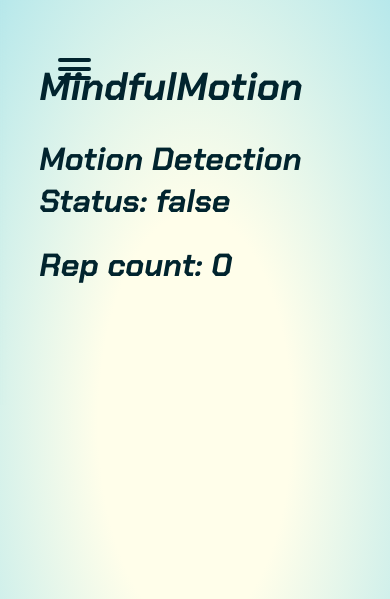
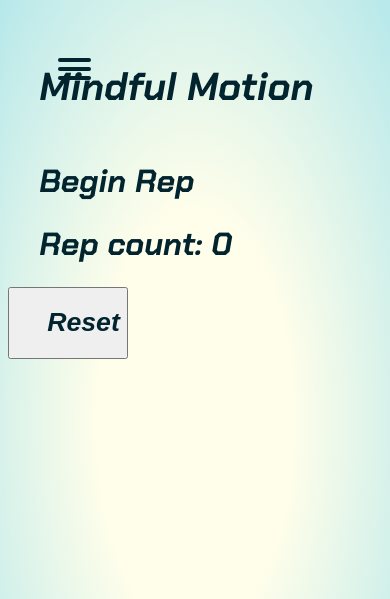
Before and after one commit to troy-wu/team1, a Flask app: page / in a window 390 px wide. Shown: the top 599 px of the page. Run offline with Flask 3, Linux system fonts and the light colour scheme; some libraries are stand-ins or nearby versions.

Commit message:
hamburger button, increased rate of fill

```diff
--- a/motionTutorial.py
+++ b/motionTutorial.py
@@ -65,12 +65,12 @@ def motion_detection_function():
             print("Motion Detected")
             amount_of_movement+=1
             print(amount_of_movement)
-            socketio.emit('motion_update', {'motion_detected': True})
+            socketio.emit('motion_update', 'Return to Starting Position')
             socketio.emit('count_update', amount_of_movement)
 
         elif status_list[-1]==0 and status_list[-2]==1:
             time_stamp.append(datetime.now())
-            socketio.emit('motion_update', {'motion_detected': False})
+            socketio.emit('motion_update', 'Begin Rep')
             socketio.emit('count_update', amount_of_movement)
 
 
--- a/static/styles.css
+++ b/static/styles.css
@@ -79,6 +79,12 @@ body {
     position: fixed;
     bottom: 0;
     width: 100%;
+
+}
+
+.flex-container {
+  z-index: 1000;
+  position: absolute;
 }
 
 h1 {
@@ -93,9 +99,14 @@ h1 {
   }
 
   #lookgood {
+    display: flex;
     transition: 700ms ease;
     font-size: 5vw;
     font-style: italic;
+    justify-content: center;
+    z-index: 500;
+    position: relative;;
+
 
   }
 
@@ -139,7 +150,7 @@ h1 {
       display: block;
       position: relative;
       top: 50px;
-      z-index: 1;
+      z-index: 1999;
       -webkit-user-select: none;
       user-select: none;
    }
@@ -160,7 +171,7 @@ h1 {
       cursor: pointer;
       opacity: 0;
      /* hide this */
-      z-index: 2;
+      z-index: 2000;
      /* and place it over the hamburger */
       -webkit-touch-callout: none;
    }
@@ -173,7 +184,7 @@ h1 {
       position: relative;
       background: #01242e;
       border-radius: 3px;
-      z-index: 1;
+      z-index: 1999;
       transform-origin: 4px 0px;
       transition: transform 0.5s cubic-bezier(0.77, 0.2, 0.05, 1), background 0.5s cubic-bezier(0.77, 0.2, 0.05, 1), opacity 0.55s ease;
    }
--- a/templates/index.html
+++ b/templates/index.html
@@ -12,8 +12,6 @@
         @import url('https://fonts.googleapis.com/css2?family=Chakra+Petch:ital,wght@1,700&display=swap');
         </style>
 
-</head>
-</head>
 </head>
 <body>
     <header>
@@ -36,24 +34,37 @@
 
 
     <script>
+        var stat = false;
         const socket = io.connect('http://' + document.domain + ':' + location.port);
 
         socket.on('motion_update', function(data) {
             const motionStatusElement = document.getElementById('motionStatus');
-            motionStatusElement.textContent = data.motion_detected ? 'on' : 'off';
+            motionStatusElement.textContent = data;
         });
 
         socket.on('count_update', function(data) {
+
             const countElement = document.getElementById('count');
+            if (stat==true) {
+                data = 0;
+            }
             countElement.textContent = data;
+            document.getElementById("footer").style.height = 4 * data + 'vw';
+            stat=false;
         });
+
+        function reset() {
+            stat=true;
+        }
     </script>
-   <div class="flex-container">
+
     <div id="lookgood" class="motivation">
-        <h1>MindfulMotion</h1>
+        <h1>Mindful Motion</h1>
     </div>
-    <h1>Motion Detection Status: <span id="motionStatus">false</span></h1>
-    <h1>Rep count: <span id="count">0</span></h1>
+    <div class="flex-container">
+        <h1><span id="motionStatus">Begin Rep</span></h1>
+        <h1>Rep count: <span id="count">0</span></h1>
+        <button onclick="reset()"><h1>Reset</h1></button>
     </div>
     <div id="footer" class="ocean">
         <div class="wave"></div>
```
